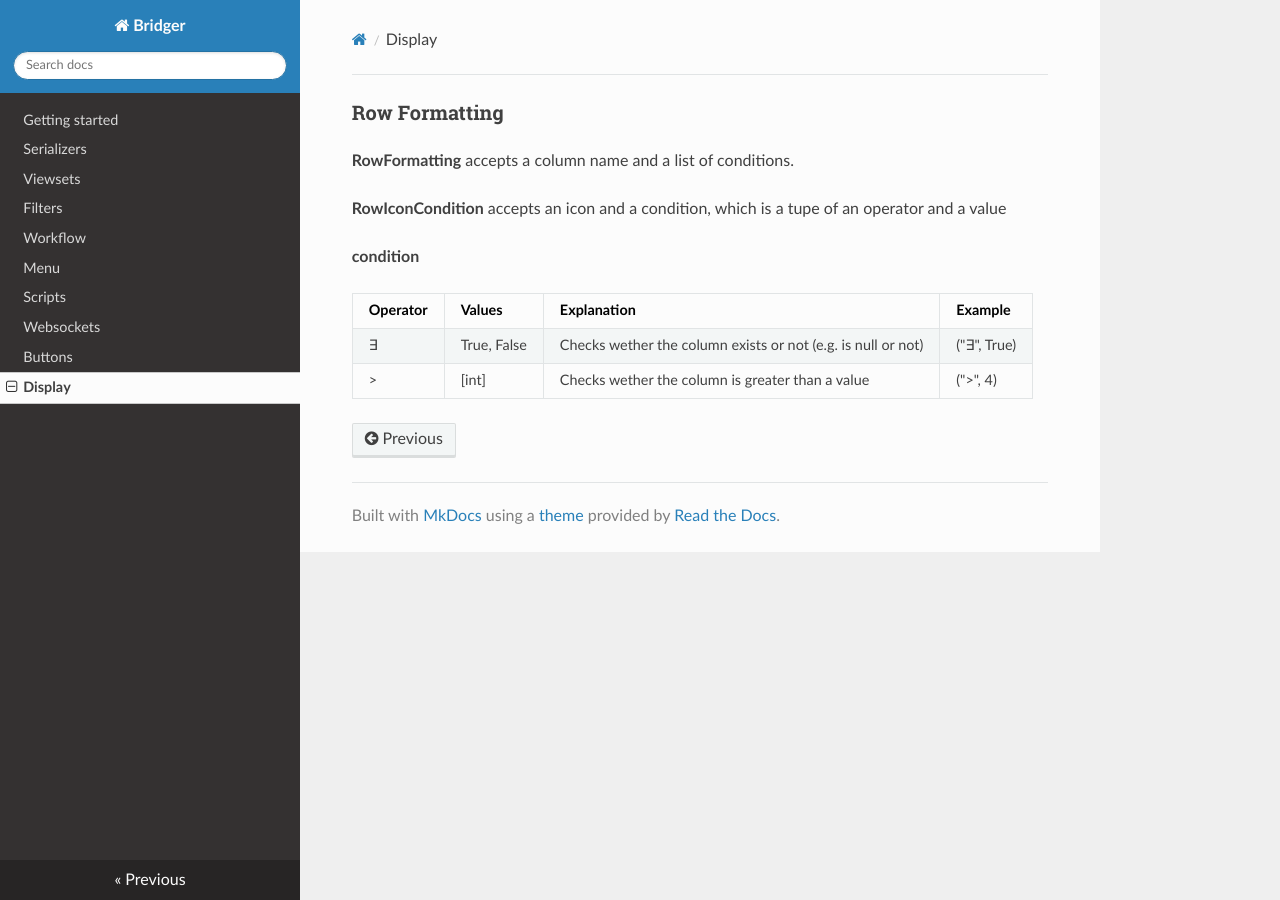
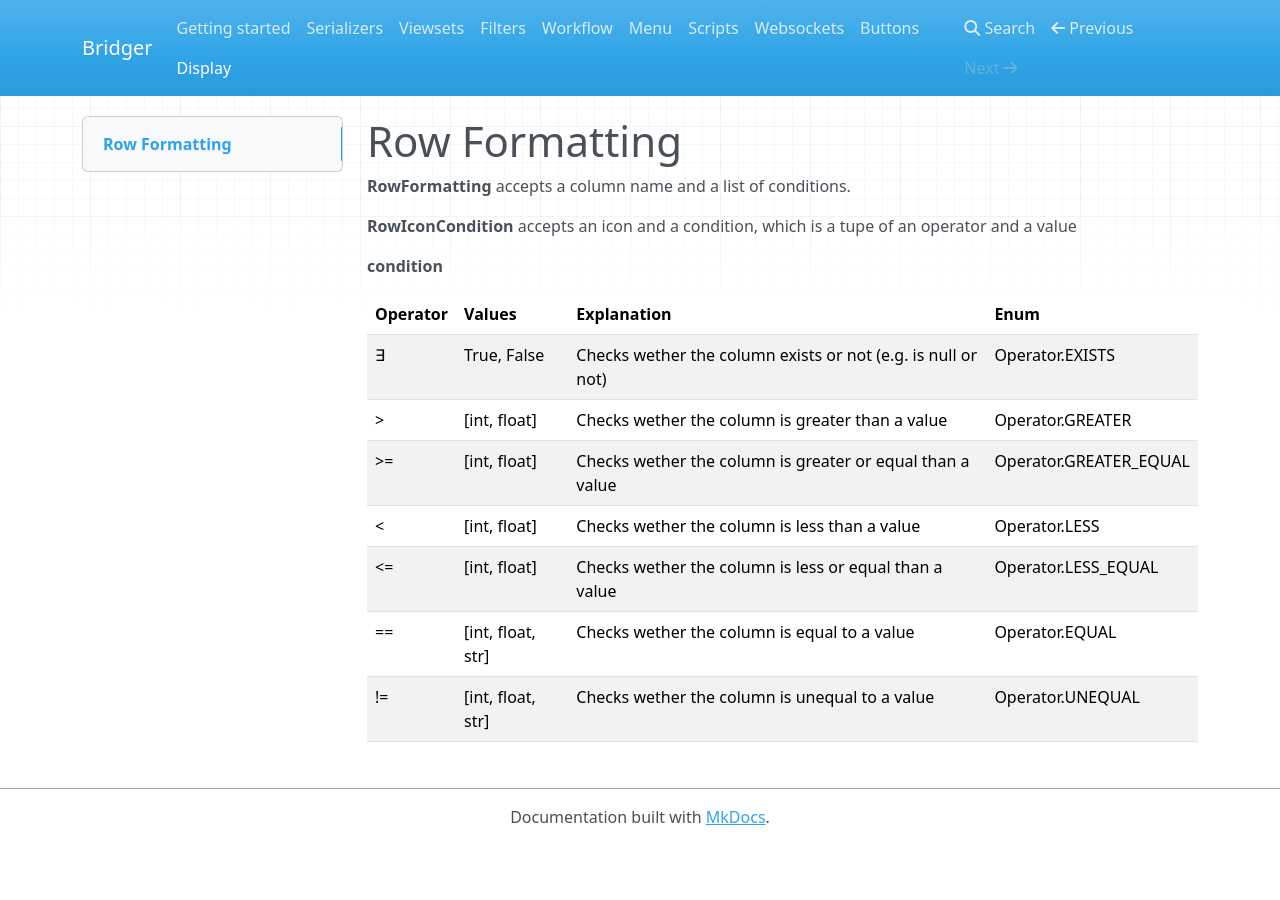
Before and after one commit to intellineers/django-bridger, an MkDocs documentation site: the page built from docs/display.md, in a window 1280 px wide. Built offline with MkDocs 1.6.1, drawn with Linux system fonts in a browser that asks for light colours; nearby versions of some CDN libraries.

Commit message:
changed mkdocs template

```diff
--- a/docs/display.md
+++ b/docs/display.md
@@ -1,4 +1,4 @@
-### Row Formatting
+# Row Formatting
 
 **RowFormatting** accepts a column name and a list of conditions.
 
@@ -6,7 +6,12 @@
 
 **condition**
 
-| Operator | Values | Explanation | Example |
-| -------- | ------ | ----------- | ------- |
-| ∃       | True, False | Checks wether the column exists or not (e.g. is null or not) | ("∃", True) |
-| > | [int] | Checks wether the column is greater than a value| (">", 4) |
+| Operator | Values            | Explanation                                                  | Enum                   |
+|----------|-------------------|--------------------------------------------------------------|------------------------|
+| ∃        | True, False       | Checks wether the column exists or not (e.g. is null or not) | Operator.EXISTS        |
+| >        | [int, float]      | Checks wether the column is greater than a value             | Operator.GREATER       |
+| >=       | [int, float]      | Checks wether the column is greater or equal than a value    | Operator.GREATER_EQUAL |
+| <        | [int, float]      | Checks wether the column is less than a value                | Operator.LESS          |
+| <=       | [int, float]      | Checks wether the column is less or equal than a value       | Operator.LESS_EQUAL    |
+| ==       | [int, float, str] | Checks wether the column is equal to a value                 | Operator.EQUAL         |
+| !=       | [int, float, str] | Checks wether the column is unequal to a value               | Operator.UNEQUAL       |
--- a/mkdocs.yml
+++ b/mkdocs.yml
@@ -1,5 +1,5 @@
 site_name: Bridger
-theme: readthedocs
+# theme: readthedocs
 nav:
     - Getting started: index.md
     - Serializers: serializers.md
```
Also changed, not shown: 1 other file.
